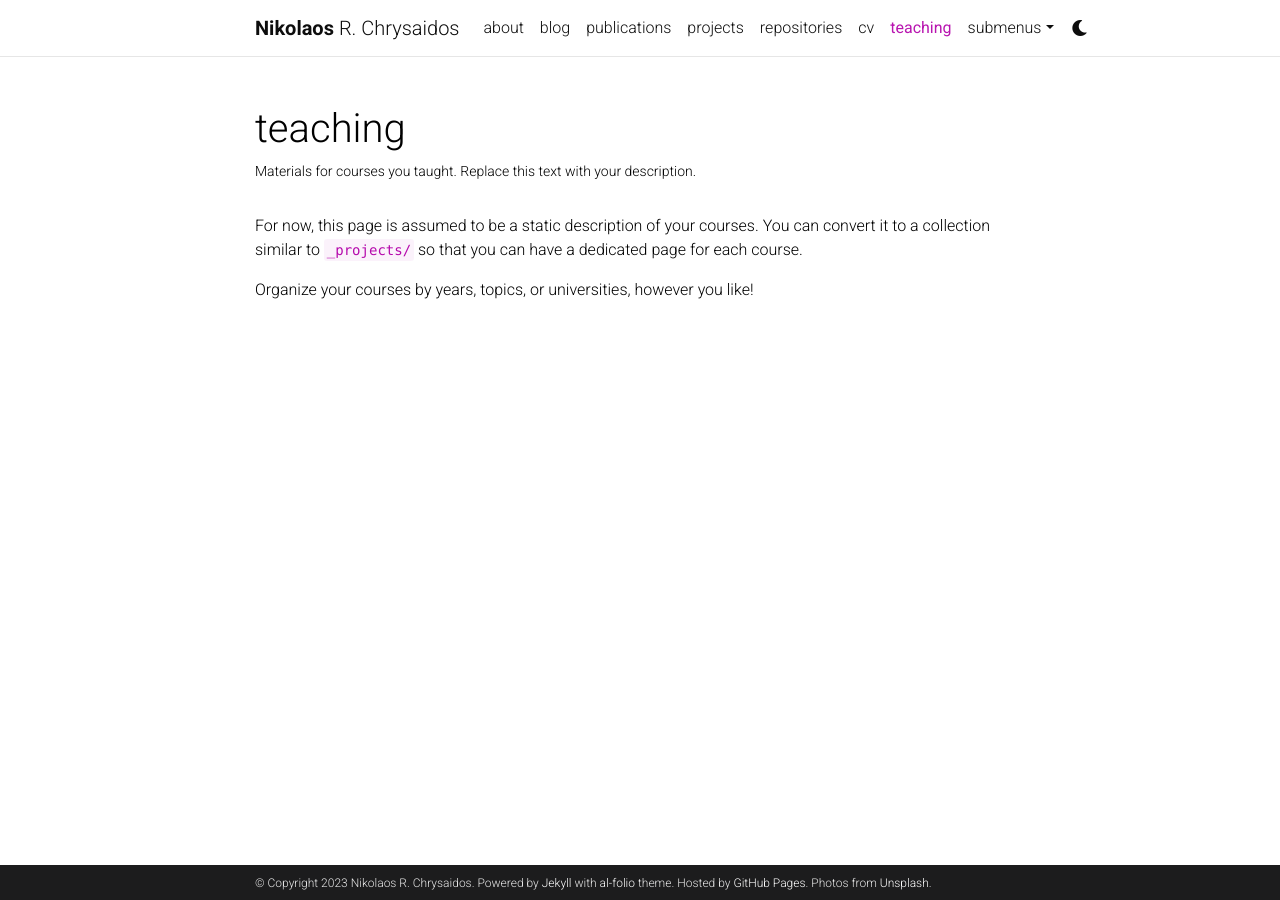
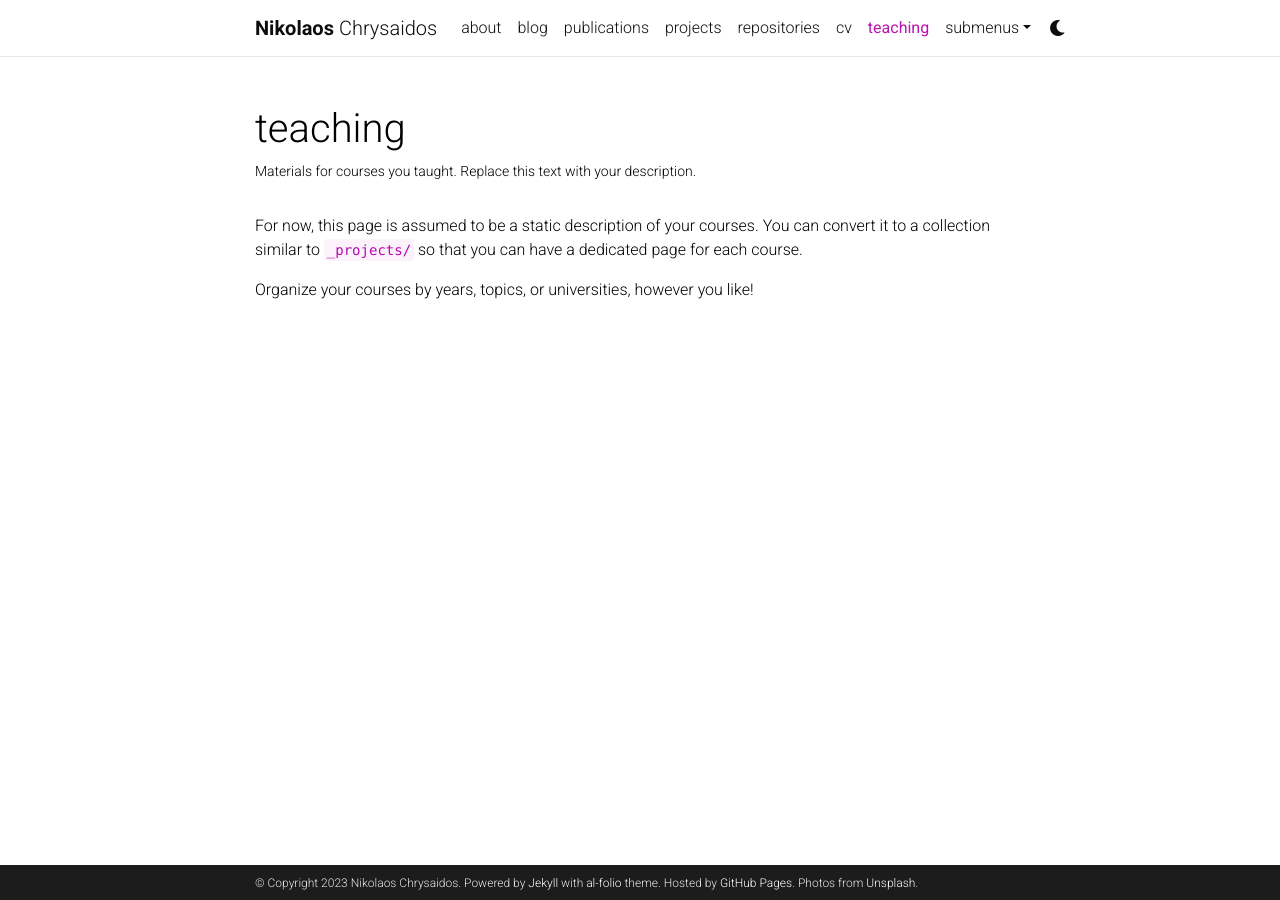
Before and after one commit to virqdroid/virqdroid.github.io, a Jekyll site: the page built from _pages/teaching.md, in a window 1280 px wide. Built offline with Jekyll 4.4.1, drawn with Linux system fonts in a browser that asks for light colours; comment, search, counter and statistics services are not loaded; a style sheet for code colours, icons or effects is not loaded; part of the change alters nothing that is shown.

```diff
--- a/_config.yml
+++ b/_config.yml
@@ -4,7 +4,7 @@
 
 title: blank # the website title (if blank, full name will be used instead)
 first_name: Nikolaos
-middle_name: R.
+middle_name:
 last_name: Chrysaidos
 email: you@example.com
 description: > # the ">" symbol means to ignore newlines until "footer_text:"
@@ -69,9 +69,9 @@ og_image: # The site-wide (default for all links) Open Graph preview image
 
 github_username: # your GitHub user name
 gitlab_username: # your GitLab user name
-twitter_username: # your Twitter handle
+twitter_username: vriqdroid # your Twitter handle
 mastodon_username: # your mastodon instance+username in the format instance.tld/@username
-linkedin_username: # your LinkedIn user name
+linkedin_username: nikolaos-chrysaidos # your LinkedIn user name
 telegram_username: # your Telegram user name
 scholar_userid: # your Google Scholar ID
 semanticscholar_id: # your Semantic Scholar ID
```
